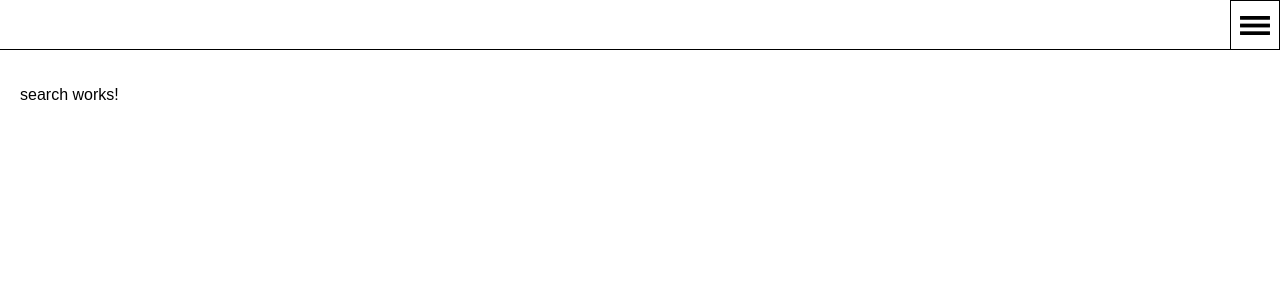
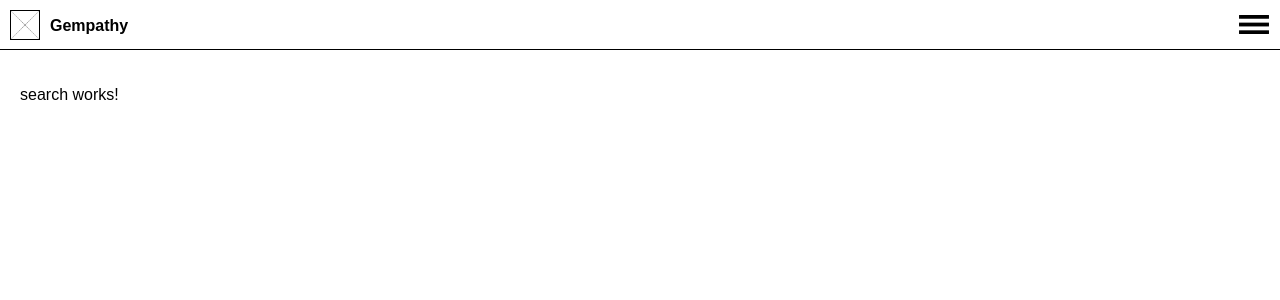
Before and after one commit to MyLightIsOn/cookie-dough, an Angular app: page /search in a window 1280 px wide. Shown: the top 300 px of the page. Built offline with nearby package versions, Linux system fonts and the light colour scheme.

Commit message:
Added header logo

```diff
--- a/src/app/app.component.html
+++ b/src/app/app.component.html
@@ -1,5 +1,7 @@
 <div id="app-container">
     <nav>
+        <img src="../assets/images/img_placholder.png" class="header-logo">
+        <span class="header-logo-name">Gempathy</span>
         <span class="nav-button" (click)="menuToggle()" [class.menuOpen]="wasClicked"></span>
     </nav>
     <div id="menu-container" [class.menuOpen]="wasClicked">
--- a/src/styles.css
+++ b/src/styles.css
@@ -1,3 +1,12 @@
+/*
+The styles in this stylesheet are general styles that
+apply to the whole app. Specific component styles will
+be in each component folder
+*/
+
+
+/************** Element Styles **************/
+
 html {
     box-sizing: border-box;
 }
@@ -18,10 +27,8 @@ a {
     color: black;
 }
 
-#app-container {
-    position: relative;
-    min-height: 100%;
-}
+
+/************** Main Navigation **************/
 
 nav {
     border-bottom: 1px solid #000000;
@@ -32,8 +39,6 @@ nav {
 }
 
 
-/************** Main Navigation **************/
-
 .nav-button {
     display: block;
     height: 50px;
@@ -41,7 +46,6 @@ nav {
     position: absolute;
     right: 0;
     cursor: pointer;
-    border: 1px solid #000;
 }
 
 .nav-button:after {
@@ -86,6 +90,30 @@ nav {
     padding: 17px 0 17px 10px;
 }
 
+.header-logo {
+    position: absolute;
+    left: 10px;
+    top: 10px;
+    width: 30px;
+    height: 30px;
+    border: 1px solid #000000;
+}
+
+.header-logo-name {
+    position: absolute;
+    font-weight: bold;
+    left: 50px;
+    top: 17px;
+}
+
+
+/************** Main App Container Styles **************/
+
+#app-container {
+    position: relative;
+    min-height: 100%;
+}
+
 #content-container {
     padding: 70px 20px 20px;
 }
```
Also changed, not shown: src/assets/images/img_placholder.png (added).
